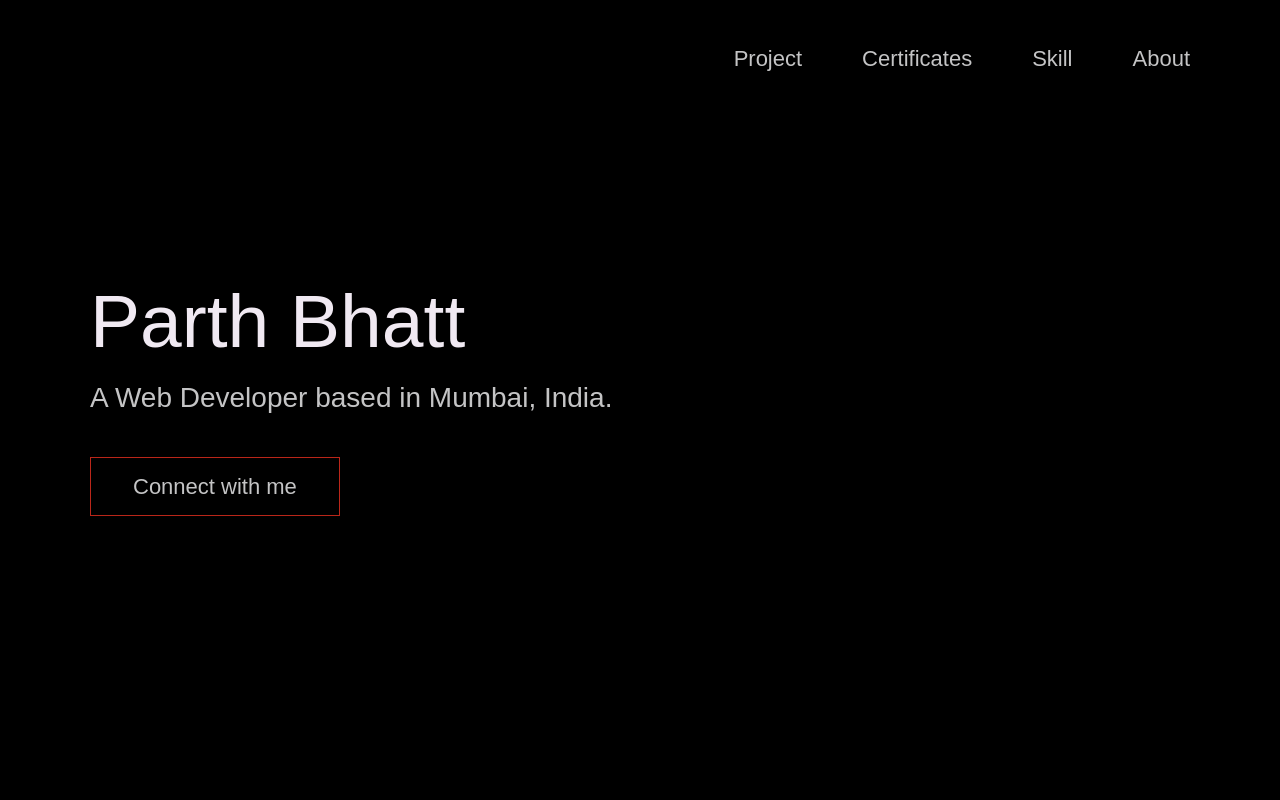
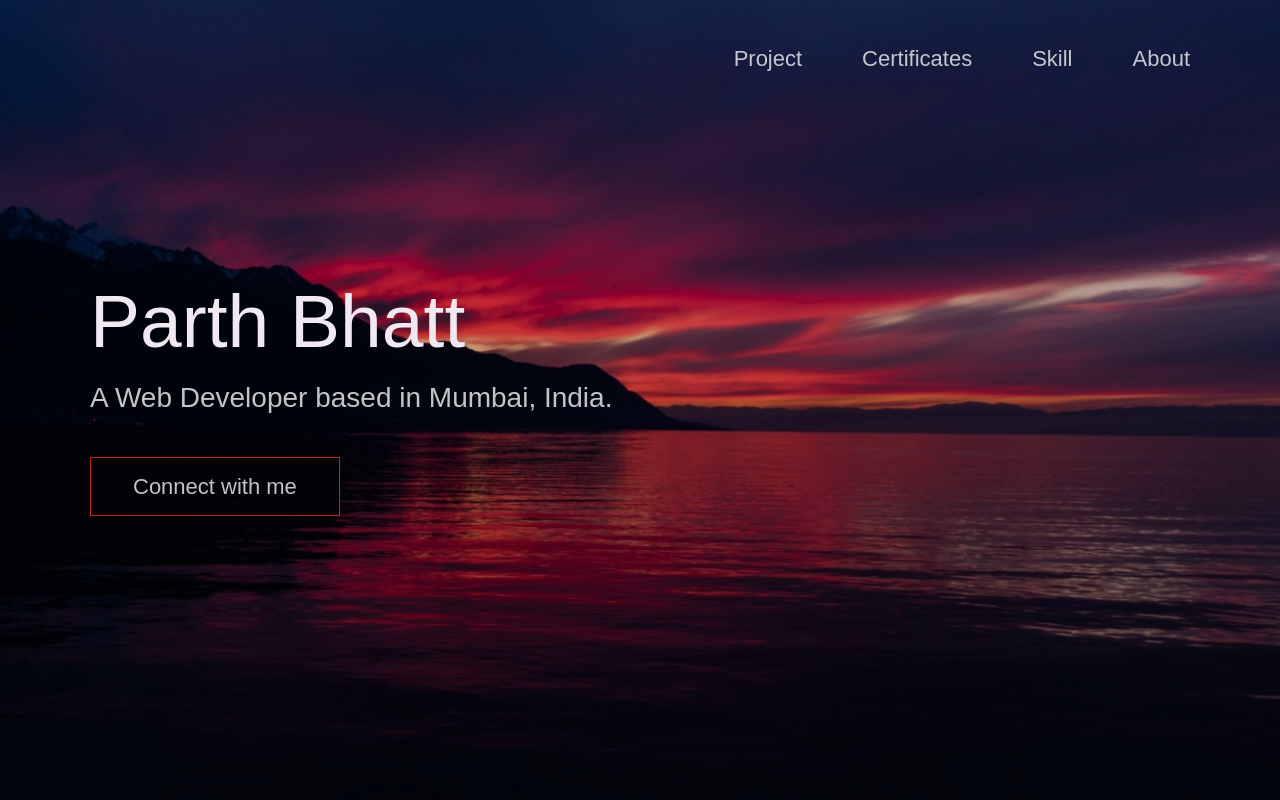
Before and after one commit to parthbhatt268/My-Web-portfolio-, a plain HTML site: page index.html in a window 1280 px wide. Shown: the top 800 px of the page. Drawn offline with Linux system fonts and the light colour scheme; files whose address does not match are found by name.

Commit message:
Update index1.css

```diff
--- a/index1.css
+++ b/index1.css
@@ -385,7 +385,7 @@ body:not(.user-is-tabbing) a:focus {
 
 .header {
     background: linear-gradient(rgba(0,0,0, .1), rgba(0,0,0, .4)),
-        url('7.jpg');
+        url('./Image/7.jpg');
     height: 100vh;
     background-size: cover;
     background-position: center;
```
